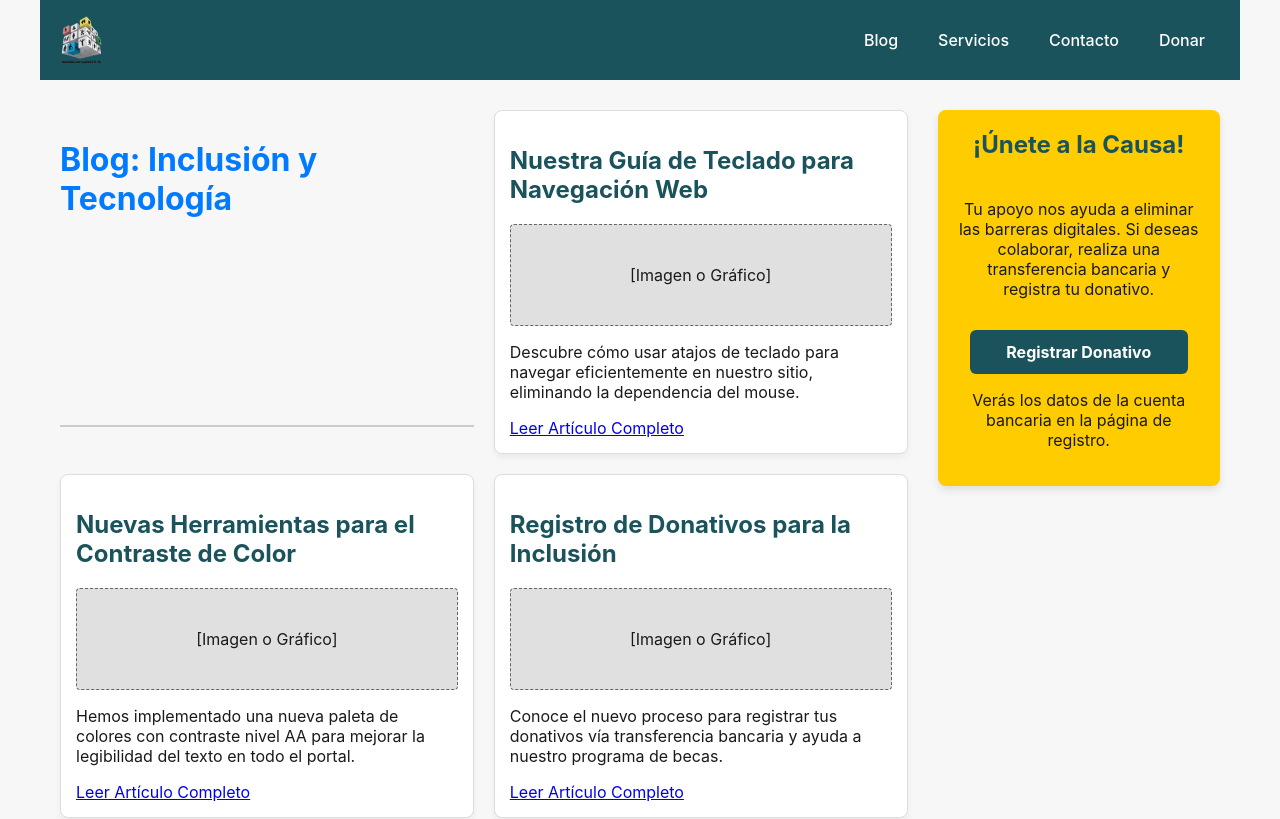
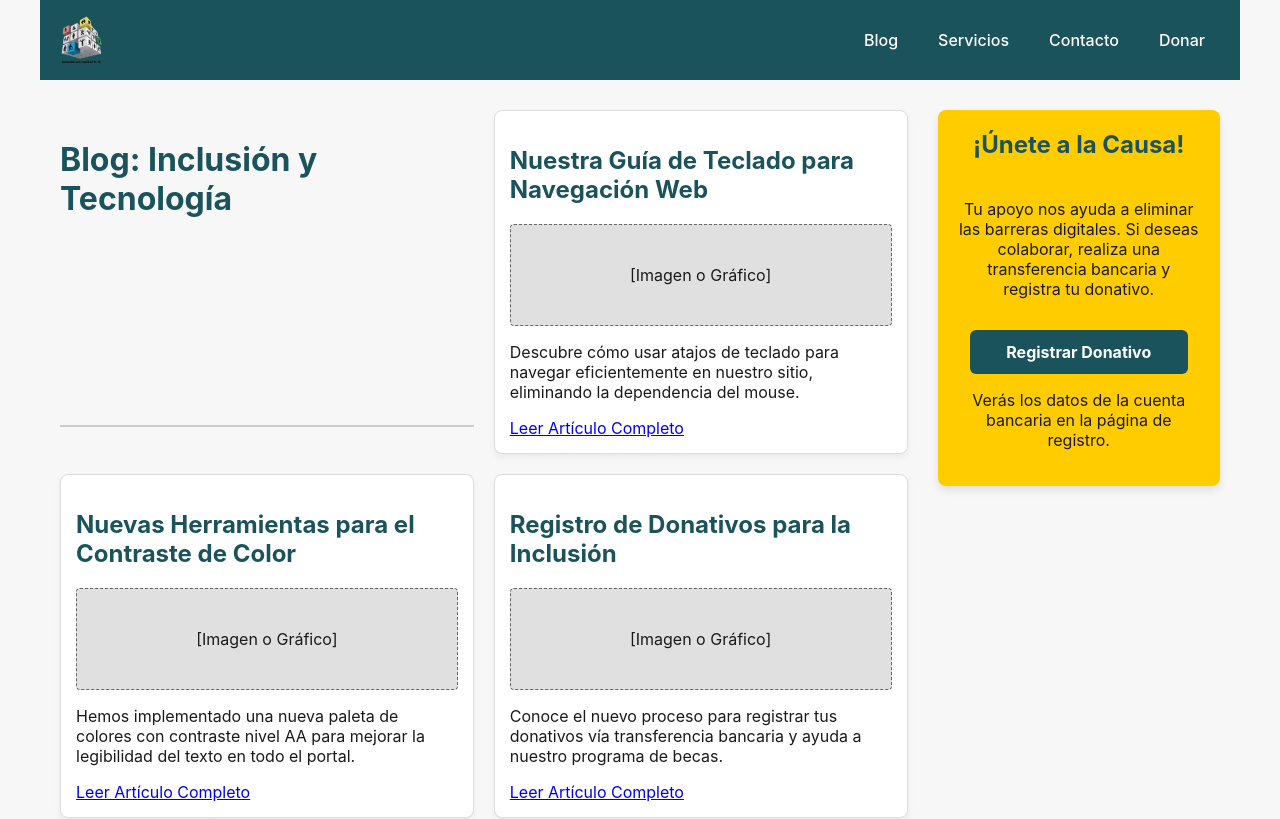
Before and after one commit to Karina-Martinez/accessible-blog-mockup, a React (Create React App) app: page / in a window 1280 px wide. Shown: the top 819 px of the page. Built offline with nearby package versions, Linux system fonts and the light colour scheme.

Commit message:
Actualización color header

```diff
--- a/src/App.css
+++ b/src/App.css
@@ -62,7 +62,7 @@ body {
 /* --- Estilos de Secciones y Layout --- */
 .section-heading {
     font-size: 2rem;
-    color: #007bff; /* Azul primario más brillante */
+    color: #1a535c; /* Azul primario más brillante */
     border-bottom: 2px solid #ccc;
     padding-bottom: 10px;
     margin-top: 30px;
```
